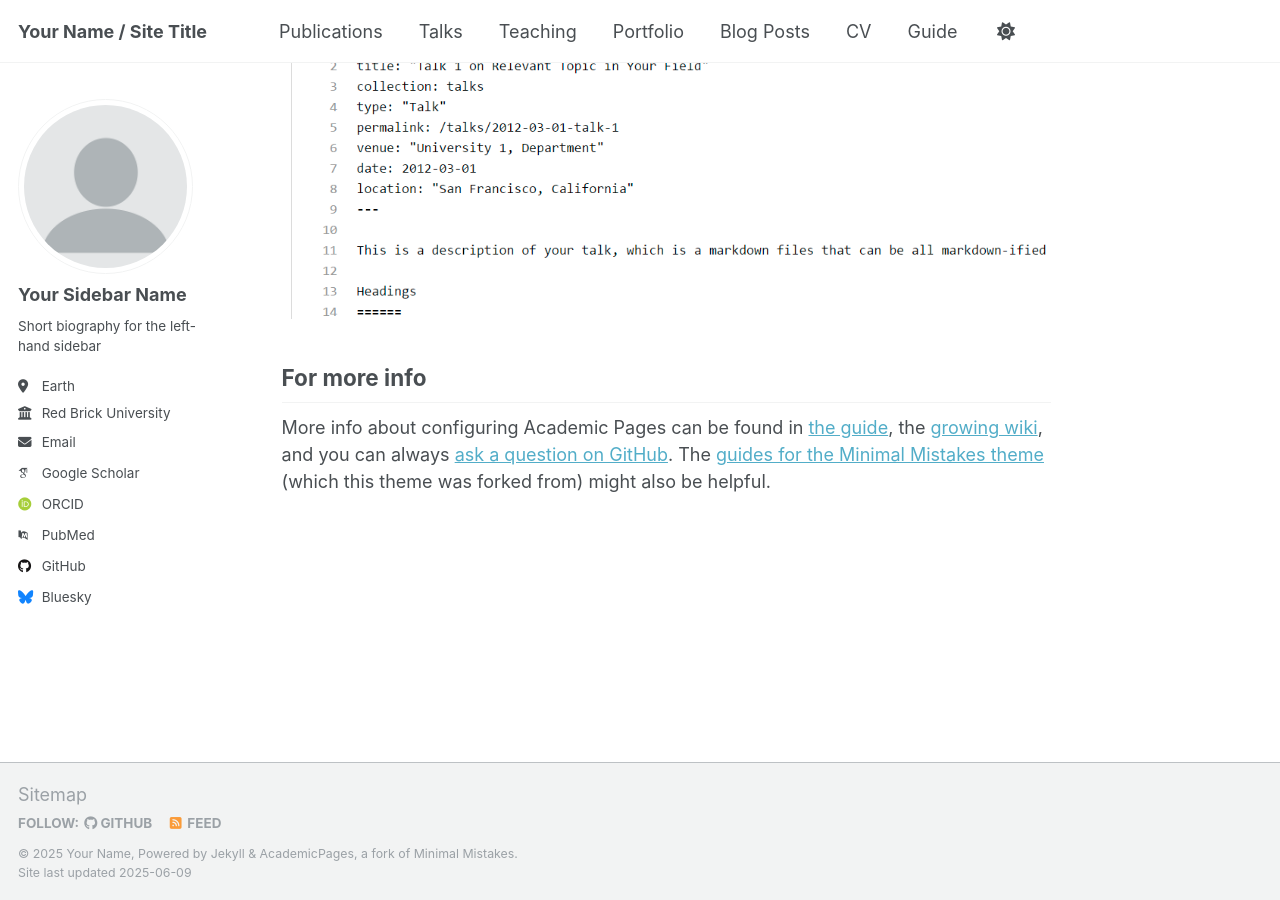
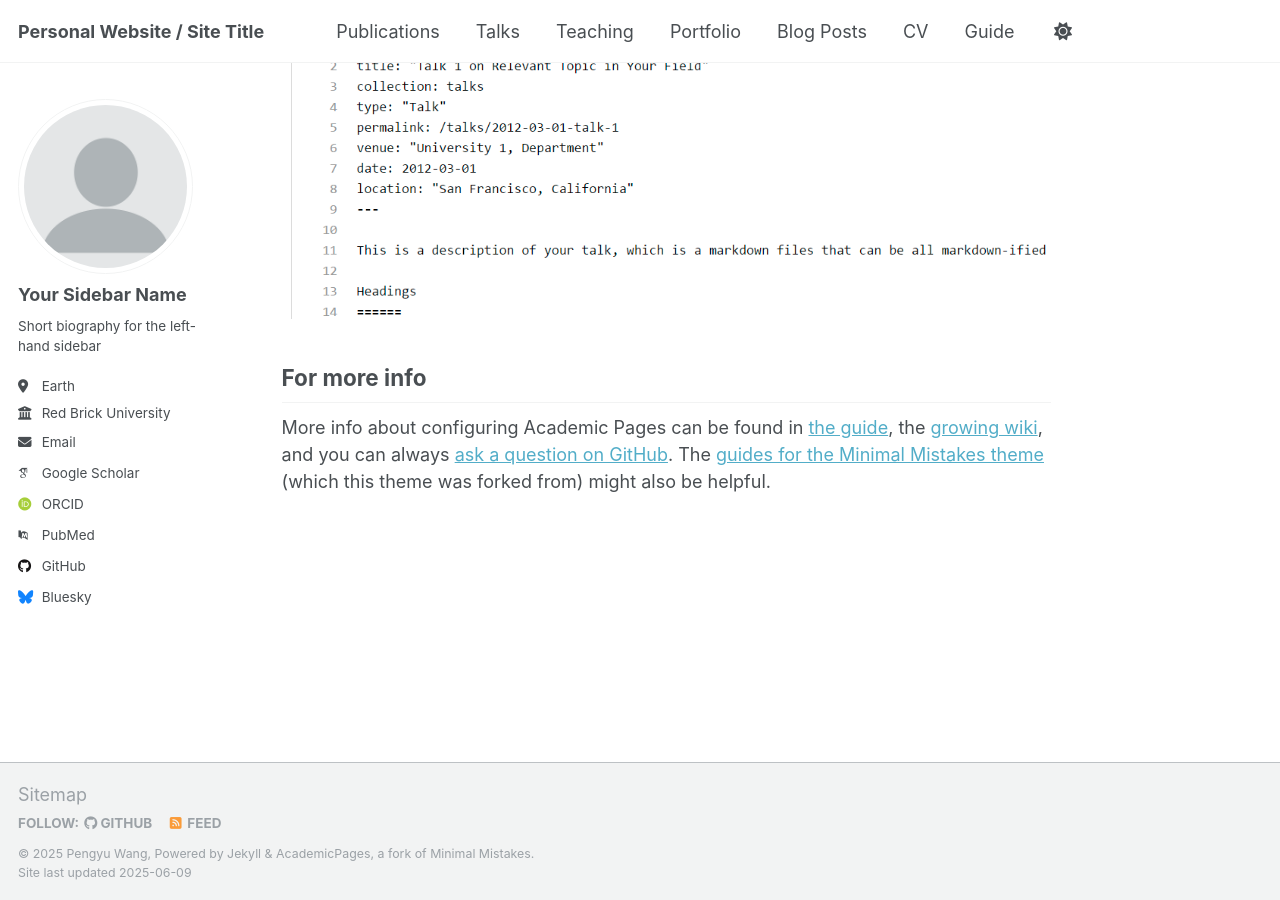
Before and after one commit to MithrandiRAaron/mithrandiraaron.github.io, a Jekyll site: the page built from _pages/about.md, in a window 1280 px wide and 900 px high, scrolled down 2636 px. Built offline with Jekyll 4.4.1, drawn with Linux system fonts in a browser that asks for light colours; some web fonts are replaced.

Commit message:
Update _config.yml

```diff
--- a/_config.yml
+++ b/_config.yml
@@ -9,11 +9,11 @@
 # Basic Site Settings
 locale                   : "en-US"
 site_theme               : "default"
-title                    : "Your Name / Site Title"
+title                    : "Personal Website / Site Title"
 title_separator          : "-"
-name                     : &name "Your Name"
+name                     : &name "Pengyu Wang"
 description              : &description "personal description"
-url                      : https://academicpages.github.io # the base hostname & protocol for your site e.g. "https://[your GitHub username].github.io" or if you already have some other page hosted on Github then use "https://[your GitHub username].github.io/[Your Repo Name]"
+url                      : https://pengyuwang.github.io # the base hostname & protocol for your site e.g. "https://[your GitHub username].github.io" or if you already have some other page hosted on Github then use "https://[your GitHub username].github.io/[Your Repo Name]"
 baseurl                  : "" # the subpath of your site, e.g. "/blog"
 repository               : "academicpages/academicpages.github.io"
 
```
